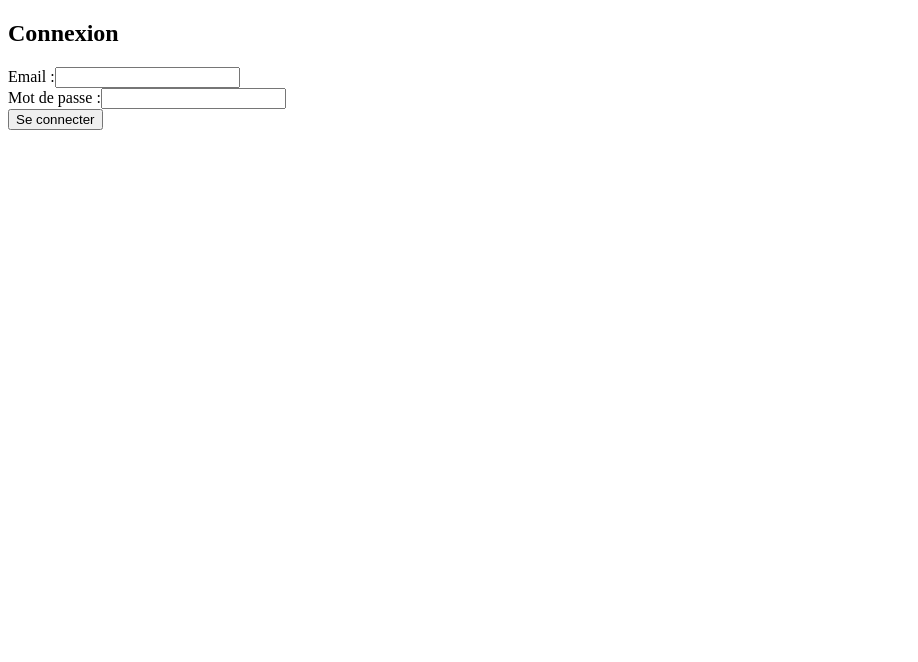
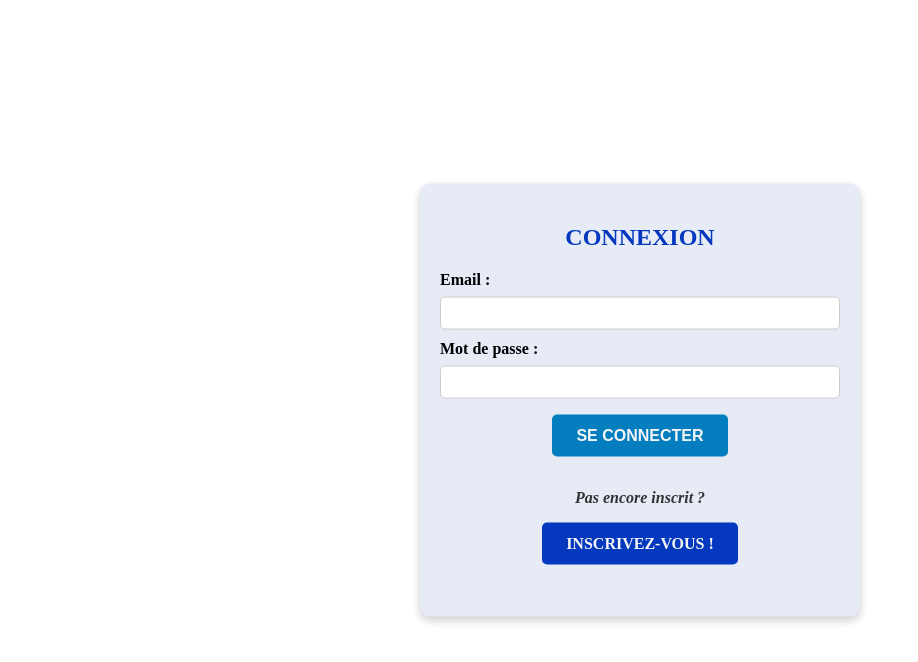
Before and after one commit to cedric-chimot/allo-movie-front, an Angular app: page /login in a window 1280 px wide. Shown: the top 662 px of the page, without its empty margins (0-918 px from the left). Built offline with nearby package versions, Linux system fonts and the light colour scheme.

Commit message:
ajout et mise en page du formulaire de connexion

```diff
--- a/src/app/forms/login-form/login-form.component.css
+++ b/src/app/forms/login-form/login-form.component.css
@@ -0,0 +1,100 @@
+body,
+html {
+  margin: 0;
+  padding: 0;
+  height: 100%;
+}
+
+.form-container {
+  position: absolute; /* Position absolue pour fixer au centre */
+  top: 50%; /* Centrer verticalement */
+  left: 50%; /* Centrer horizontalement */
+  transform: translate(-50%, -50%); /* Ajuste pour un vrai centrage */
+  width: 400px; /* Largeur fixe du formulaire */
+  padding: 20px;
+  background-color: #e6ebf6;
+  border-radius: 10px;
+  box-shadow: 0px 4px 10px rgba(0, 0, 0, 0.2);
+}
+
+/* Espacement entre les éléments du formulaire */
+form div {
+  margin-bottom: 1rem;
+}
+
+/* Style pour les labels */
+label {
+  display: block;
+  font-weight: bold;
+  margin-top: 10px;
+}
+
+/* Style pour les champs de saisie et les sélecteurs */
+input,
+select {
+  width: 100%;
+  padding: 0.5rem;
+  margin-top: 0.5rem;
+  border: 1px solid #ccc;
+  border-radius: 5px;
+  box-sizing: border-box;
+}
+.button-group {
+  display: flex;
+  flex-direction: column; /* Les boutons l’un sous l’autre */
+  align-items: center;    /* Centrage horizontal */
+  margin-top: 1rem;
+}
+
+/* On garde ton style des boutons : */
+form button,
+.inscription-button {
+  display: block;
+  padding: 0.75rem 1.5rem;
+  border: none;
+  border-radius: 5px;
+  background-color: #047ebf;
+  color: whitesmoke;
+  text-transform: uppercase;
+  font-size: 1rem;
+  font-weight: bold;
+  cursor: pointer;
+}
+
+form button:hover {
+  background-color: #047ebfbe; /* Légère variation de couleur au survol */
+  transform: scale(1.05);
+  transition: 0.3s ease;
+}
+
+.inscription-button {
+  background-color: #0439bf; /* vert pour 'S'inscrire' */
+  text-decoration: none;
+}
+
+.inscription-button:hover {
+  background-color: #0439bfbe; /* Légère variation de couleur au survol */
+  transform: scale(1.05);
+  transition: 0.3s ease;
+}
+
+.inscription-container {
+  text-align: center; /* Centre le texte et le bouton dans la colonne */
+  margin-top: 1rem;
+}
+
+.inscription-container p {
+  font-size: 1rem;       /* Taille un peu plus grande si tu veux */
+  font-weight: bold;     /* Gras */
+  font-style: italic;    /* Italique */
+  color: #333;           /* Couleur du texte */
+}
+
+/* Style pour le titre */
+h2 {
+  text-align: center;
+  margin-bottom: 20px;
+  font-size: 1.5rem;
+  color: #0439bf;
+  text-transform: uppercase;
+}
--- a/src/app/forms/login-form/login-form.component.html
+++ b/src/app/forms/login-form/login-form.component.html
@@ -1,3 +1,4 @@
+<div class="form-container">
   <h2>Connexion</h2>
 
   <form (ngSubmit)="onSubmit()" #loginForm="ngForm">
@@ -37,7 +38,13 @@
 
     <br />
 
-  <button type="submit">Se connecter</button>
+    <div class="button-group">
+      <button class="button" type="submit">Se connecter</button>
+      <div class="inscription-container">
+        <p>Pas encore inscrit ?</p>
+        <a class="button inscription-button" href="/inscription">Inscrivez-vous !</a>
+      </div>
+    </div>
 
   </form>
 
@@ -46,3 +53,4 @@
       {{ message }}
     </div>
   }
+</div>
```
Lines whose indentation alone changed are shown as unchanged.
